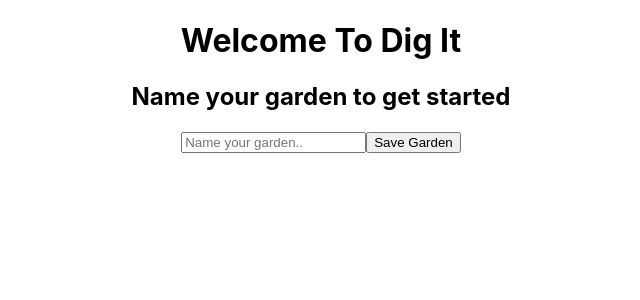
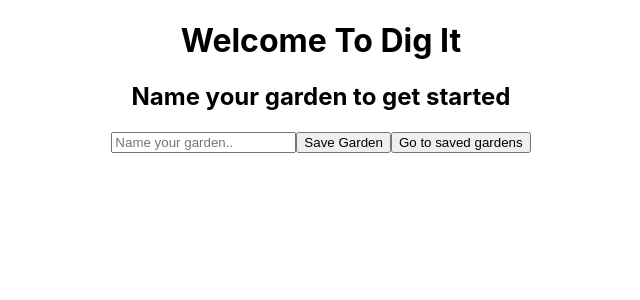
Before and after one commit to TravisMilner/Front-End-Capstone-Dig-It, a React (Create React App) app: page / in a window 1280 px wide. Shown: the top 300 px of the page, without its empty margins (319-959 px from the left). Built offline with nearby package versions, Linux system fonts and the light colour scheme; sample sign-in values are in the browser's storage.

Commit message:
added a route to saved gardens instead of a dashboard for better flow of application. added where you can route back to start a garden as well. added where you can delete a garden and it will delete from database

```diff
--- a/src/ApplicationViews.js
+++ b/src/ApplicationViews.js
@@ -34,10 +34,13 @@ export const ApplicationViews = (props) => {
                     <PlantList {...props} />
                     </div>
                     </div>
-                    <SavedPlots />
+
+
                     </>
                 } />
-                {/* <Route path = "plantselection/:plotId(\d+)" */}
+                 <Route exact path = "/savedgardens" render = {
+                        props => <SavedPlots {...props} />
+                    } />
                 </PlantProvider>
             </PlotProvider>
 
--- a/src/Plants/PlantGrid.js
+++ b/src/Plants/PlantGrid.js
@@ -36,7 +36,7 @@ export const PlantGrid = (props) => {
 
             }
             <button onClick = {() => {
-              props.history.push("/")
+              props.history.push("/savedgardens")
             }}>Done with Plants</button>
 
             </div>
--- a/src/Plants/PlantSelect.js
+++ b/src/Plants/PlantSelect.js
@@ -16,7 +16,7 @@ export const PlantSelect = (props) => {
     const plantId = useRef(null)
     return (
         <>
-            <h1>Now lets select some plants..</h1>
+            <h1>Select nine plants for your garden..</h1>
             <select ref = {plantId}  className= "plantDrop" onChange = {(e) => {
                     console.log(e)
                     if(plantPlots.length < 9 ) {
--- a/src/Plots/PlotConstruct.js
+++ b/src/Plots/PlotConstruct.js
@@ -21,6 +21,9 @@ export const NewPlot = (props) => {
                 .then((resObj) => props.history.push(`/plantselection/${resObj.id}`))
                 .then(getPlots)
             }} >Save Garden</button>
+            <button onClick = {() => {
+                props.history.push("/savedgardens")
+            }}>Go to saved gardens</button>
 
 
         </>
--- a/src/Plots/SavedPlots.js
+++ b/src/Plots/SavedPlots.js
@@ -3,7 +3,7 @@ import { PlotContext } from "./PlotProvider"
 import {PlantContext} from "../Plants/PlantProvider"
 
 
-export const SavedPlots = () => {
+export const SavedPlots = (props) => {
     const {allPlantPlots, getPlantPlots, getAllPlantPlots, getPlantById} = useContext(PlantContext)
     const {plots, getPlots, deletePlot} = useContext(PlotContext)
     const [plotPicked, setPlotPicked] = useState(0)
@@ -25,7 +25,7 @@ export const SavedPlots = () => {
     return (
         <>
             <div className = "savedGarden">
-                <h2>Saved Garden</h2>
+                <h2>Saved Gardens</h2>
                 {
                     plots.map(p => {
 
@@ -60,6 +60,9 @@ export const SavedPlots = () => {
             <div><button onClick = {() => {
                 setPlotPicked(0)
             }}>Close</button></div>
+            <div><button onClick = {() => {
+                props.history.push("/")
+            }}>Start a new Garden</button></div>
 
 
         </>
```
